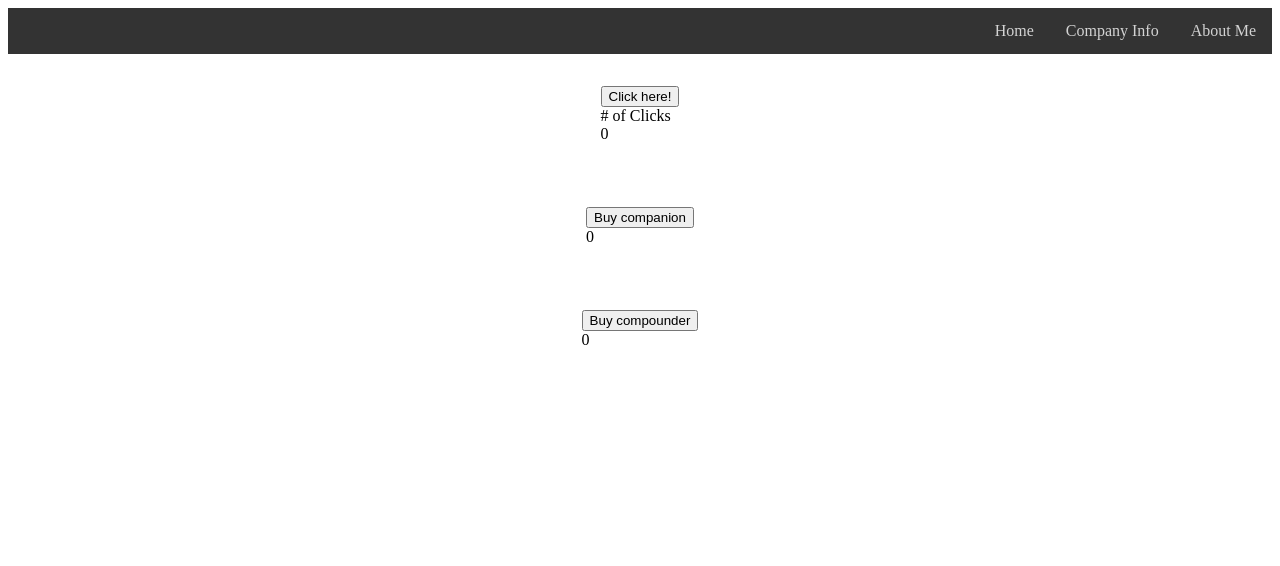
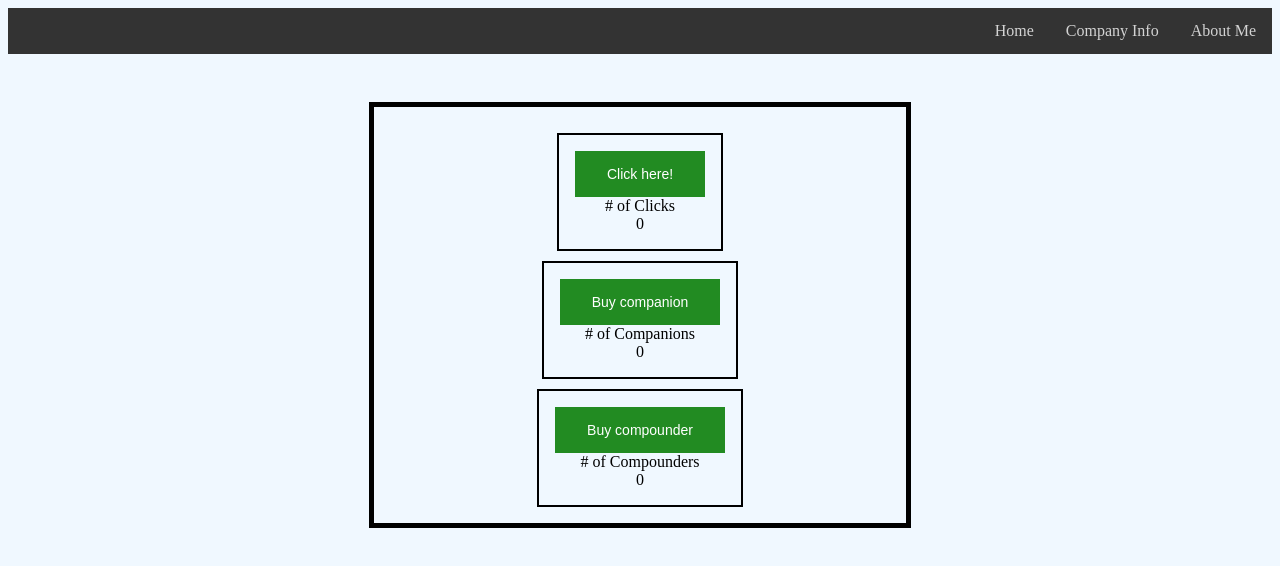
Before and after one commit to 2020-Spring-Cohort/click-counter-drasmussen49, a plain HTML site: page index.html in a window 1280 px wide. Drawn offline with Linux system fonts and the light colour scheme.

Commit message:
More styling of buttons etc.

```diff
--- a/index.html
+++ b/index.html
@@ -29,17 +29,16 @@
         </section>
         <section>
             <button id="companion-clicker">Buy companion</button>
+            <div># of Companions</div>
             <div id="companion-count"></div>
 
         </section>
         <section>
             <button id="compounder-clicker">Buy compounder</button>
+            <div># of Compounders</div>
             <div id="compounder-count"></div>
 
         </section>
-
-
-
 
 
 
--- a/src/css/style.css
+++ b/src/css/style.css
@@ -1,3 +1,7 @@
+body{
+  background-color: #F0F8FF;
+}
+
 ul {
   list-style-type: none;
   margin: 0;
@@ -26,9 +30,27 @@ ul {
   display: flex;
   flex-direction: column;
   align-items: center;
+  max-width: 500px;
+  grid-template-columns: 1fr;
+  text-align: center;
+  margin: auto;
+  margin-top: 3em;
+  border: 5px solid black;
+  padding: 1em;
 }
 
 section {
   padding: 1em;
-      margin: 1em;
+  margin-top: 10px;
+  border: 2px solid black;
 }
+button {
+  background-color:#228B22;
+  border: none;
+  color: white;
+  padding: 15px 32px;
+  text-align: center;
+  text-decoration: none;
+  display: inline-block;
+  font-size: 14px;
+}
```
Lines whose indentation alone changed are shown as unchanged.
